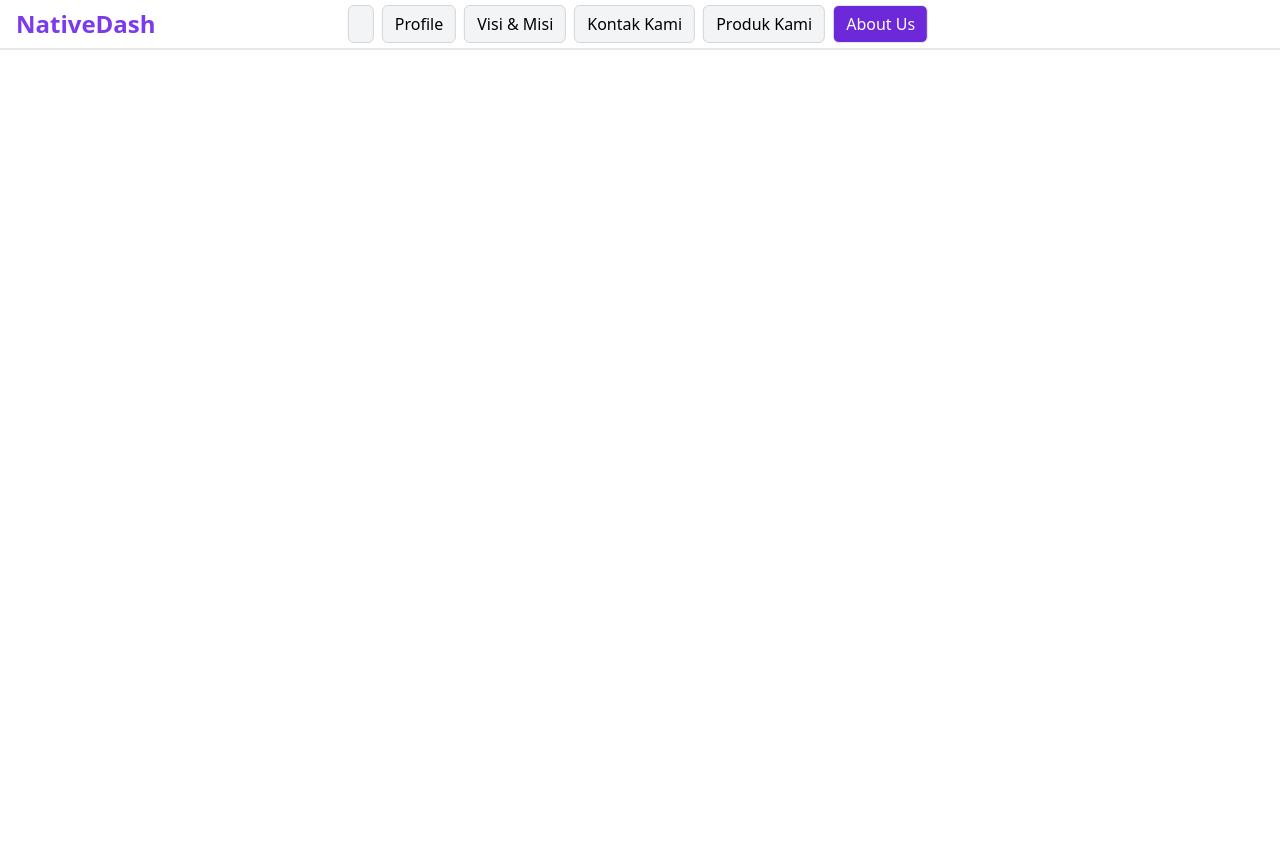
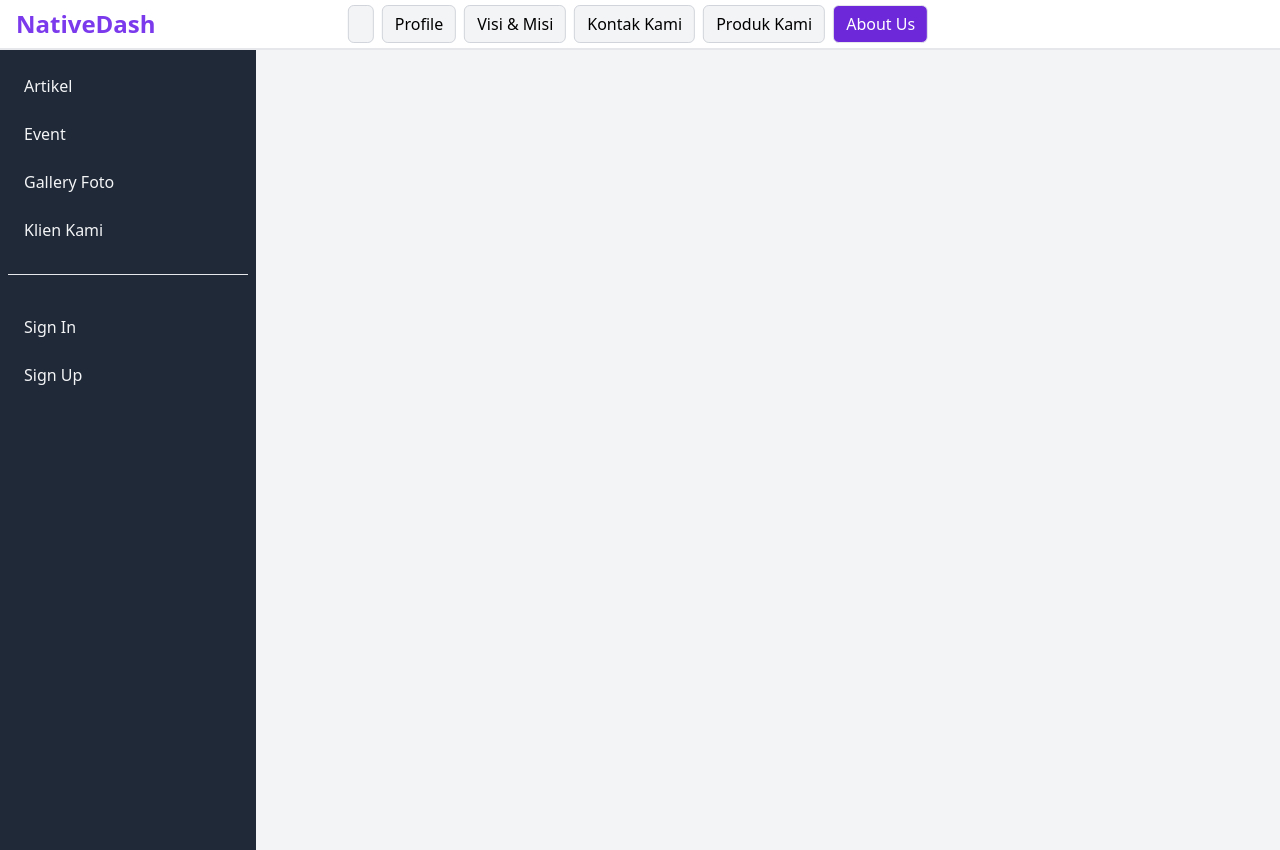
Before and after one commit to thejgdt/NativeDash, a plain HTML site: page index.html in a window 1280 px wide. Before the commit the page ends 800 px from the top, so only its background shows below. Drawn offline with nearby package versions, Linux system fonts and the light colour scheme.

Commit message:
initialize sidebar

```diff
--- a/index.html
+++ b/index.html
@@ -142,6 +142,39 @@
         </nav>
     </div>
 
+    <div class="flex h-screen bg-gray-100">
+        <!-- Sidebar -->
+        <div class="hidden md:flex flex-col w-64 bg-gray-800">
+            <div class="flex flex-col flex-1 overflow-y-auto">
+                <nav class="flex-1 px-2 py-4 bg-gray-800">
+                    <a href="#" class="flex items-center px-4 py-2 text-gray-100 hover:bg-gray-700">
+                        Artikel
+                    </a>
+                    <a href="#" class="flex items-center px-4 py-2 mt-2 text-gray-100 hover:bg-gray-700">
+                        Event
+                    </a>
+                    <a href="#" class="flex items-center px-4 py-2 mt-2 text-gray-100 hover:bg-gray-700">
+                        Gallery Foto
+                    </a>
+                    <a href="#" class="flex items-center px-4 py-2 mt-2 text-gray-100 hover:bg-gray-700">
+                        Klien Kami
+                    </a>
+
+                    <br>
+                    <hr>
+                    <br>
+
+                    <a href="#" class="flex items-center px-4 py-2 mt-2 text-gray-100 hover:bg-gray-700">
+                        Sign In
+                    </a>
+                    <a href="#" class="flex items-center px-4 py-2 mt-2 text-gray-100 hover:bg-gray-700">
+                        Sign Up
+                    </a>
+                </nav>
+            </div>
+        </div>
+    </div>
+
     <script src="assets/js/script.js"></script>
 </body>
 
```
